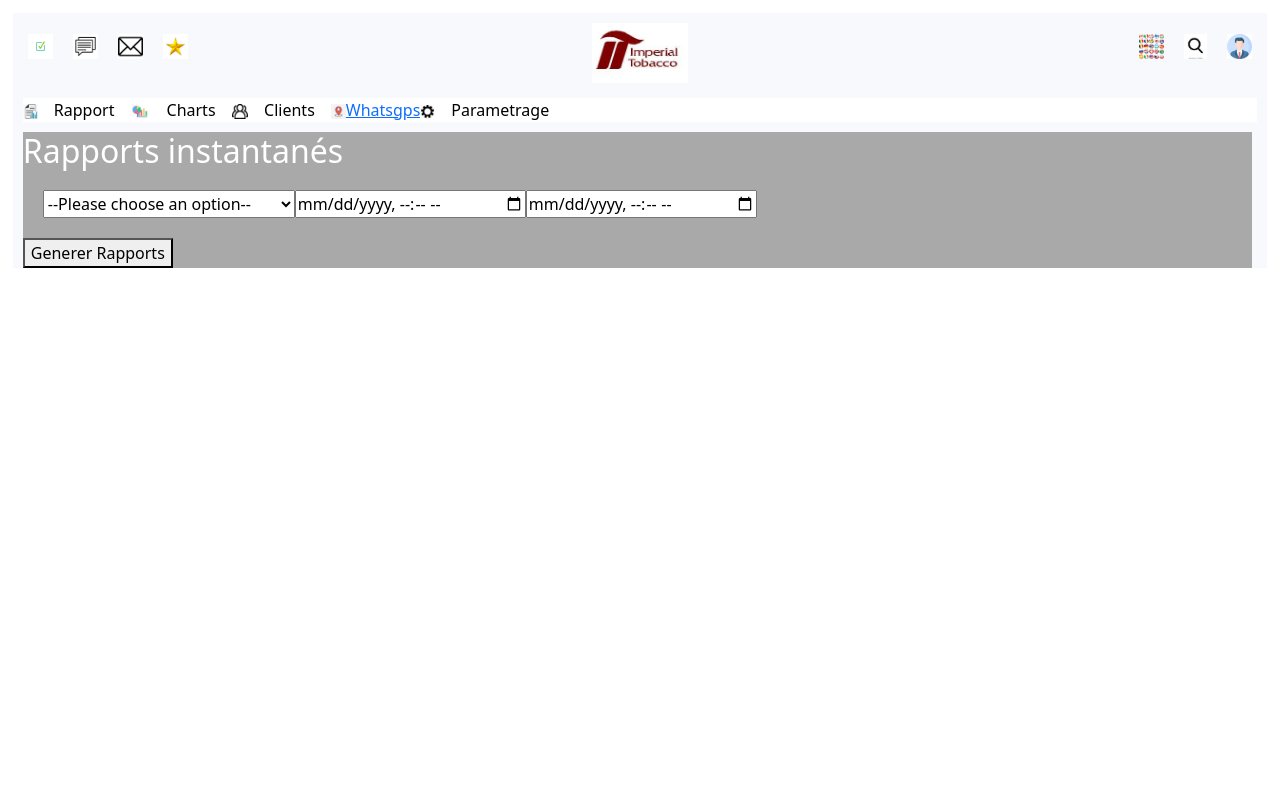
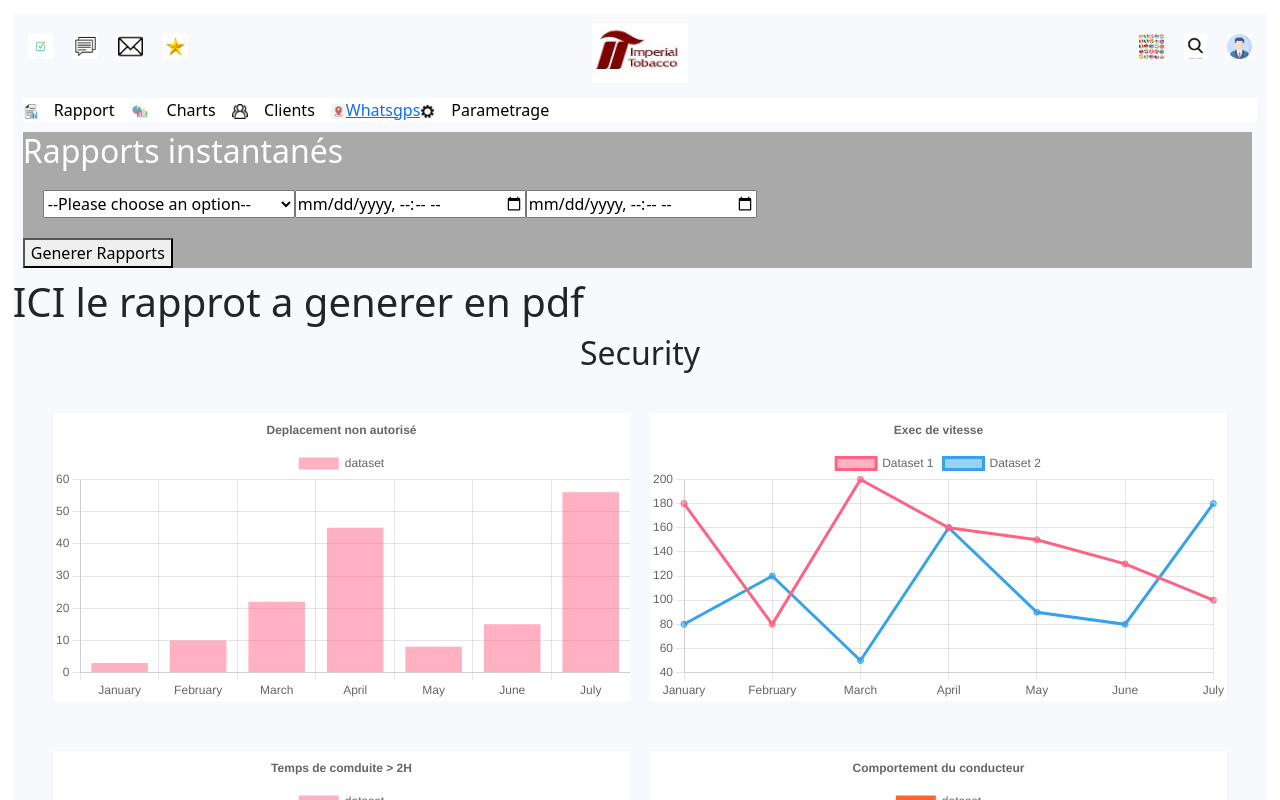
Before and after one commit to HamaBarhamou/geo-management, a React (Create React App) app: page /rapport in a window 1280 px wide. Both pictures are taken after a click on the button "Generer Rapports". Shown: the top 800 px of the page. Built offline with nearby package versions, Linux system fonts and the light colour scheme.

Commit message:
ajout du telechargement du rapport en pdf

```diff
--- a/package.json
+++ b/package.json
@@ -11,6 +11,8 @@
     "chart.js": "^3.7.1",
     "faker": "^6.6.6",
     "gh-pages": "^4.0.0",
+    "html2canvas": "^1.4.1",
+    "jspdf": "^2.5.1",
     "node-sass": "^7.0.1",
     "react": "^18.1.0",
     "react-bootstrap": "^2.4.0",
--- a/src/pages/Rapports.js
+++ b/src/pages/Rapports.js
@@ -1,11 +1,12 @@
 import React, { useState, Component, useContext } from 'react';
-//import ReactDOM from 'react-dom';
-//import { PDFViewer } from '@react-pdf/renderer';
+import html2canvas from 'html2canvas';
+import { jsPDF } from 'jspdf';
 import { useForm } from "react-hook-form";
 import Select from 'react-select'
 import { UserContext } from '../App';
 import Head from '../components/Head';
 import Onglet from '../components/Onglet';
+import Security from '../components/Security';
 
 const styleGlobale={
     margin: '10px',
@@ -31,9 +32,27 @@
     const { register, handleSubmit } = useForm();
     const [pdf, setPdf] = useState(false)
 
-    const handleDownloadPdf = () => {
+    const handleDownloadPdf = async() => {
         // TODO: logic
+        const element = printRef.current;
+        const canvas = await html2canvas(element);
+        const data = canvas.toDataURL('image/png');
+
+        const pdf = new jsPDF();
+        const imgProperties = pdf.getImageProperties(data);
+        const pdfWidth = pdf.internal.pageSize.getWidth();
+        const pdfHeight =
+        (imgProperties.height * pdfWidth) / imgProperties.width;
+
+        pdf.addImage(data, 'PNG', 0, 0, pdfWidth, pdfHeight);
+        pdf.save('Rapport.pdf');
         console.log("pdf telecharger")
+
+        if(pdf)
+            setPdf(false)
+        else
+            setPdf(true)
+
     };
     const handleRegistration = (data)=>{
         //console.log(userdata);
@@ -166,9 +185,11 @@
 
             </div>
         </div>
-                <div>
+                <div ref ={printRef}>
                     <h1>ICI le rapprot a generer en pdf</h1>
+                    <Security/>
                 </div>
+
                 <div>
                     <button type='button' onClick={handleDownloadPdf}>
                         Telecharger PDF
@@ -177,7 +198,7 @@
         </div>
     )
 
-    if (pdf)
+    if (!pdf)
     return (template1);
     else
        return(template2)
```
Also changed, not shown: 1 other file (tests, documents, lock files or other folders).
